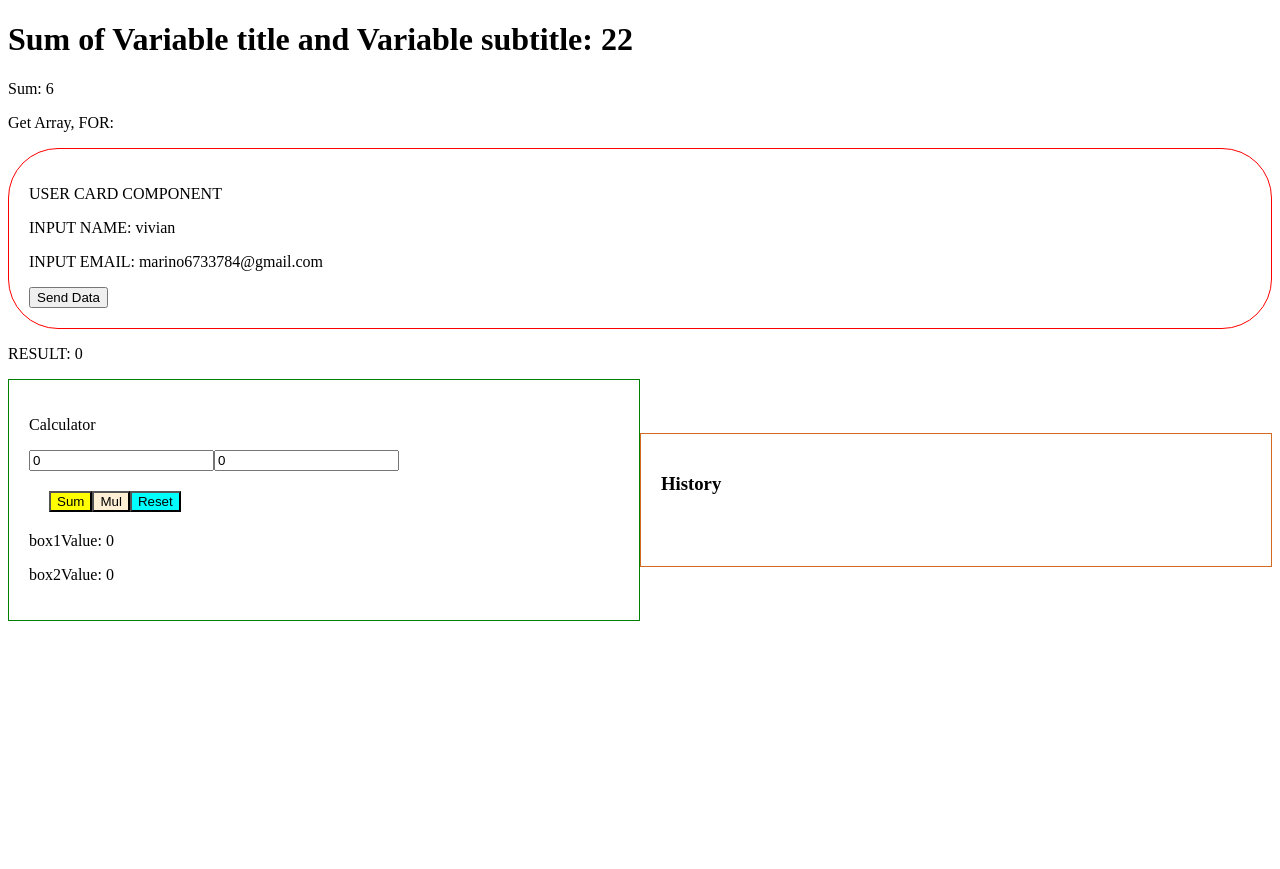
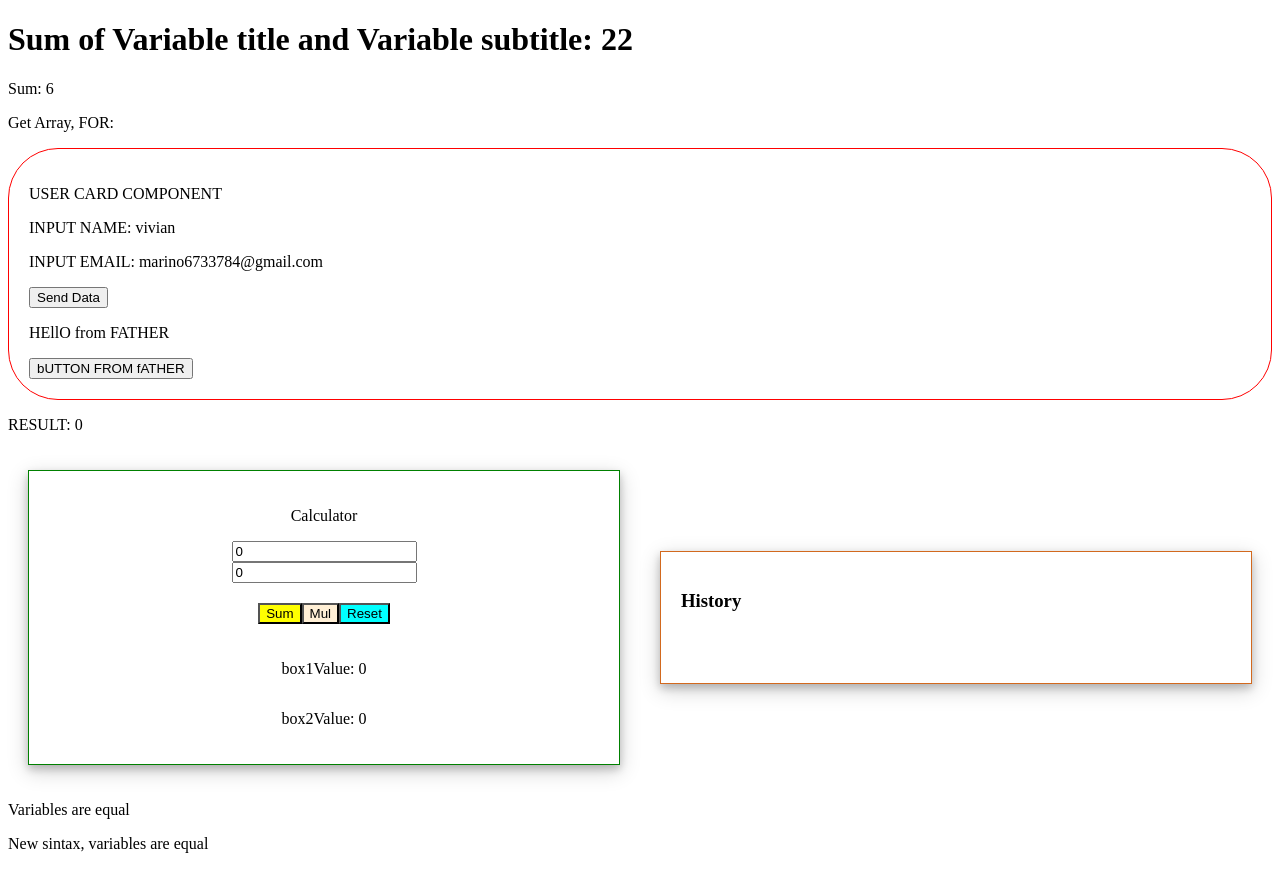
Before and after one commit to marinovivianUPB/Marino-ANGULAR-COURSE-2024, an Angular app in the folder nuevo_proyecto_angular/: page / in a window 1280 px wide. Before the commit the page ends 800 px from the top, so only its background shows below. Built offline with nearby package versions, Linux system fonts and the light colour scheme.

Commit message:
[27-09-2024] ng content, ng if old and new syntax

```diff
--- a/nuevo_proyecto_angular/src/app/app.component.html
+++ b/nuevo_proyecto_angular/src/app/app.component.html
@@ -5,7 +5,10 @@
   name="vivian"
   [email]="'marino6733784@gmail.com'"
   (sendData)="receiveData($event)"
-></user-card>
+>
+<p>HEllO from FATHER</p>
+<button>bUTTON FROM fATHER</button>
+</user-card>
 <p>RESULT: {{ result }}</p>
 <div class="container">
   <div class="column">
@@ -15,3 +18,9 @@
     <history [history]="history"></history>
   </div>
 </div>
+
+<p *ngIf="1 === 1">Variables are equal</p>
+
+@if(1===1){
+  <p>New sintax, variables are equal</p>
+}
--- a/nuevo_proyecto_angular/src/app/app.component.scss
+++ b/nuevo_proyecto_angular/src/app/app.component.scss
@@ -9,4 +9,6 @@
 
 .column {
     flex: 1;
+    box-shadow: 0 4px 8px 0 rgba(0, 0, 0, 0.2), 0 6px 20px 0 rgba(0, 0, 0, 0.19);
+    margin: 20px;
 }
--- a/nuevo_proyecto_angular/src/app/app.component.ts
+++ b/nuevo_proyecto_angular/src/app/app.component.ts
@@ -1,3 +1,4 @@
+import { CommonModule } from '@angular/common';
 import { Component } from '@angular/core';
 import { RouterOutlet } from '@angular/router';
 import { UserCardComponent } from './user-card/user-card.component';
@@ -13,7 +14,7 @@ interface IPerson{
 @Component({
   selector: 'app-root',
   standalone: true,
-  imports: [RouterOutlet, UserCardComponent, CalculatorComponent, HistoryComponent],
+  imports: [RouterOutlet, UserCardComponent, CalculatorComponent, HistoryComponent, CommonModule],
   templateUrl: './app.component.html',
   styleUrl: './app.component.scss'
 })
--- a/nuevo_proyecto_angular/src/app/calculator/calculator.component.scss
+++ b/nuevo_proyecto_angular/src/app/calculator/calculator.component.scss
@@ -1,19 +1,33 @@
 .calculator {
     border: 1px solid green;
+    display: flex;
+    flex-direction: column;
     padding: 20px;
+    align-items: center;
+    justify-content: center;
+
+    .input-container{
+        display: flex;
+        flex-direction: row;
+        justify-content: space-between;
+    }
 
     .button-container {
         display: flex;
         flex-direction: row;
         margin: 20px;
+        justify-content: space-between;
 
         .sum {
+            flex:1;
             background-color: yellow;
         }
         .mul {
+            flex:1;
             background-color: papayawhip;
         }
         .reset {
+            flex:1;
             background-color: aqua;
         }
     }
--- a/nuevo_proyecto_angular/src/app/user-card/user-card.component.html
+++ b/nuevo_proyecto_angular/src/app/user-card/user-card.component.html
@@ -4,4 +4,5 @@
   <p>INPUT EMAIL: {{ email }}</p>
 
   <button (click)="onSendData()">Send Data</button>
+  <ng-content></ng-content>
 </div>
--- a/nuevo_proyecto_angular/src/app/user-card/user-card.component.ts
+++ b/nuevo_proyecto_angular/src/app/user-card/user-card.component.ts
@@ -1,9 +1,10 @@
+import { CommonModule } from '@angular/common';
 import { Component, EventEmitter, Input, Output } from '@angular/core';
 
 @Component({
   selector: 'user-card',
   standalone: true,
-  imports: [],
+  imports: [CommonModule],
   templateUrl: './user-card.component.html',
   styleUrl: './user-card.component.scss'
 })
```
